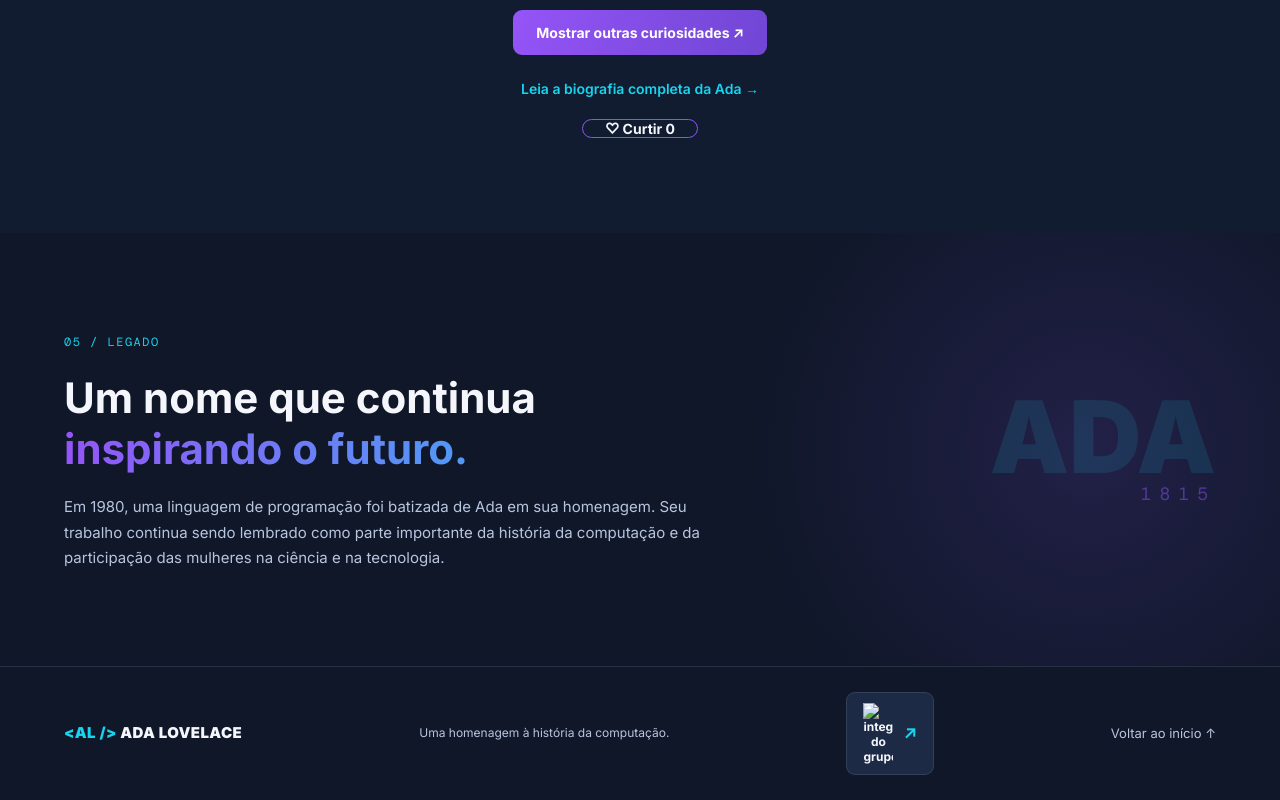
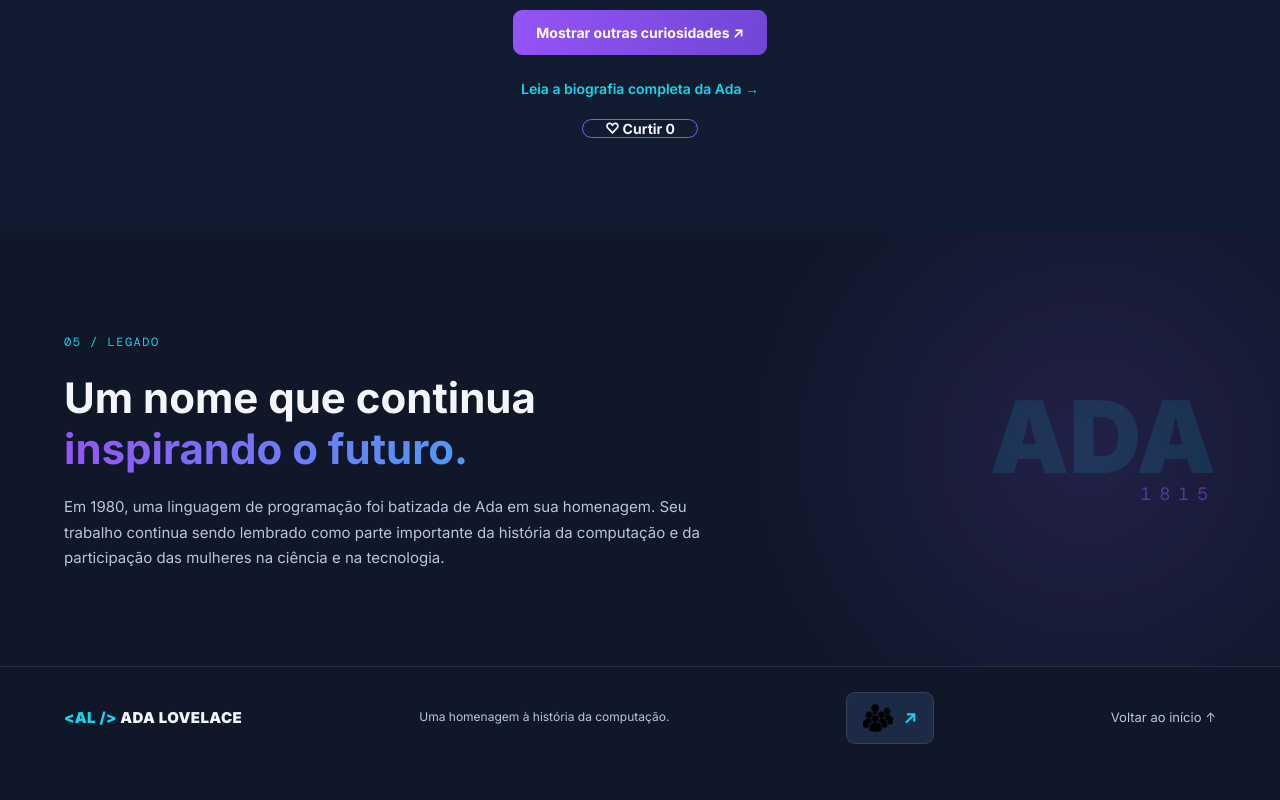
Before and after one commit to Thaissousas/projetobiografia.gtihub.io, a plain HTML site: page index.html in a window 1280 px wide. Shown: the part 3921-4721 px from the top of the page. After the commit the page ends 4690 px from the top, so only its background shows below. Drawn offline with nearby package versions, Linux system fonts and the light colour scheme.

Commit message:
index.html

```diff
--- a/index.html
+++ b/index.html
@@ -220,7 +220,7 @@
     <p>Uma homenagem à história da computação.</p>
 
     <button class="botao-integrantes" id="botaoIntegrantes" type="button">
-         <img src="imagens/icon integrantes.png" alt="integrantes do grupo" class="imgIntegrantes">
+         <img src="icon integrantes.png" alt="integrantes do grupo" class="imgIntegrantes">
         <span>↗</span>
       </button>
 
```
